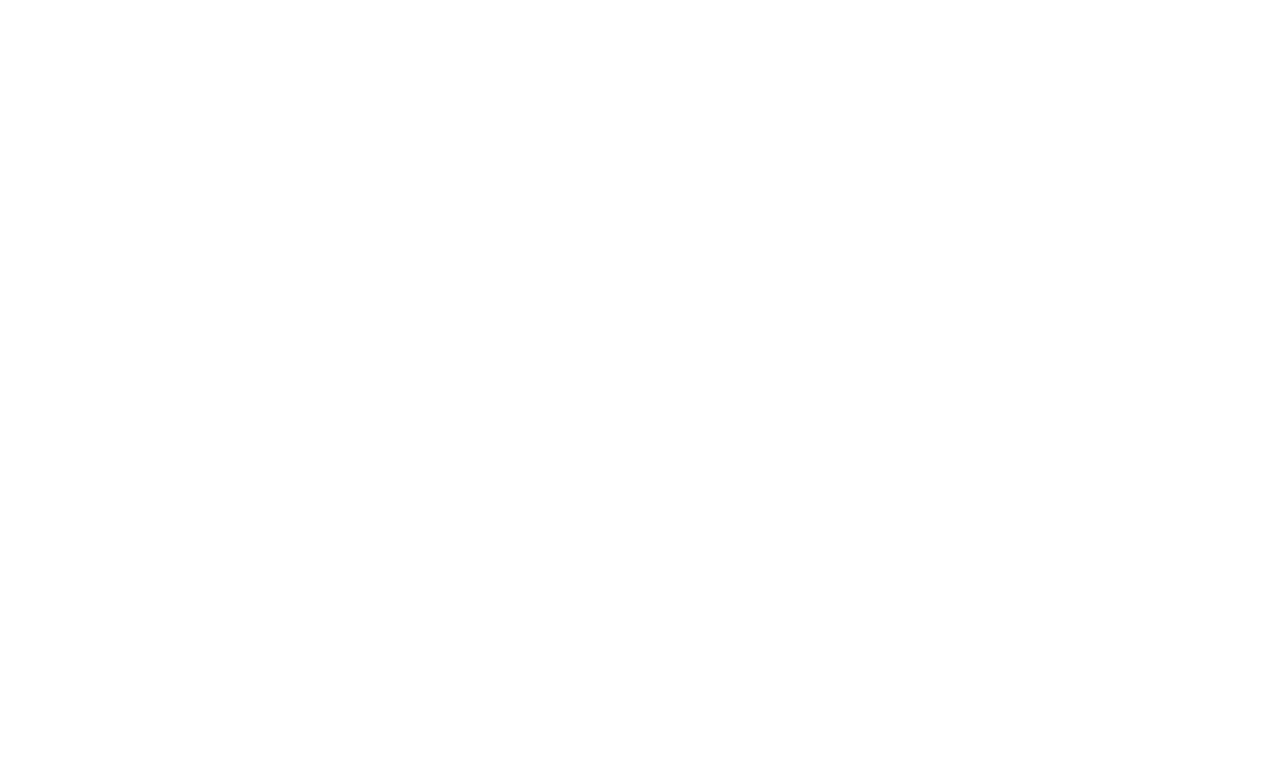
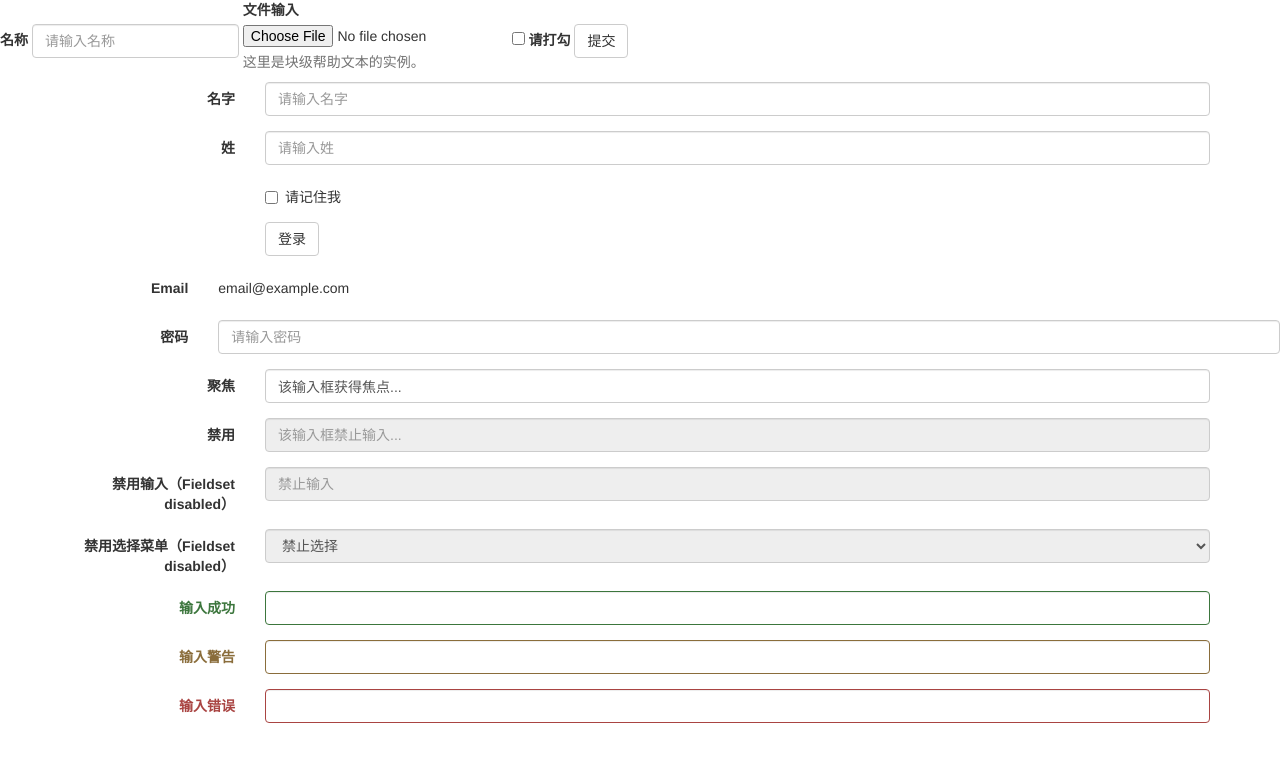
Before and after one commit to jensenkong/bootstarpt, a plain HTML site: page lesson3/index.html in a window 1280 px wide. Drawn offline with Linux system fonts and the light colour scheme.

Commit message:
7.19_cmp
1

```diff
--- a/lesson3/index.html
+++ b/lesson3/index.html
@@ -6,8 +6,160 @@
     <script src="../jquery-1.11.2.min.js"></script>
     <script src="../bootstrap.min.js"></script>
     <link rel="stylesheet" href="../bootstrap.min.css"></head>
+<style type="text/css">
+  #filedress{ display: none }
+</style>
+
+<script type="text/javascript">
+    function test1(s){
+        var fileText = document.getElementById("filedress");
+        fileText.value= s.value;
+        fileText.style.display='block';
+    }
+
+</script>
 </head>
 <body>
+<form role="form" class="form-inline">
+    <div class="form-group">
+        <label for="name">名称</label>
+        <input type="text" class="form-control" id="name"
+               placeholder="请输入名称">
+    </div>
+    <div class="form-group">
+        <label for="inputfile">文件输入</label>
+        <input type="file" id="inputfile" onchange="test1(this)">
+        <p class="help-block">这里是块级帮助文本的实例。</p>
+        <input type="test" id="filedress" />
+    </div>
+        <label>
+            <input type="checkbox"> 请打勾
+        </label>
+    </div>
+    <button type="submit" class="btn btn-default">提交</button>
+</form>
 
+<!--水平表单
+
+水平表单与其他表单不仅标记的数量上不同，而且表单的呈现形式也不同。如需创建一个水平布局的表单，请按下面的几个步骤进行：
+
+向父 <form> 元素添加 class .form-horizontal。
+把标签和控件放在一个带有 class .form-group 的 <div> 中。
+向标签添加 class .control-label。-->
+
+<div class="container">
+<form class="form-horizontal" role="form">
+    <div class="form-group">
+        <label for="firstname" class="col-sm-2 control-label">名字</label>
+        <div class="col-sm-10">
+            <input type="text" class="form-control" id="firstname"
+                   placeholder="请输入名字">
+        </div>
+    </div>
+    <div class="form-group">
+        <label for="lastname" class="col-sm-2 control-label">姓</label>
+        <div class="col-sm-10">
+            <input type="text" class="form-control" id="lastname"
+                   placeholder="请输入姓">
+        </div>
+    </div>
+    <div class="form-group">
+        <div class="col-sm-offset-2 col-sm-10">
+            <div class="checkbox">
+                <label>
+                    <input type="checkbox"> 请记住我
+                </label>
+            </div>
+        </div>
+    </div>
+    <div class="form-group">
+        <div class="col-sm-offset-2 col-sm-10">
+            <button type="submit" class="btn btn-default">登录</button>
+        </div>
+    </div>
+</form>
+</div>
+
+<form class="form-horizontal" role="form">
+    <div class="form-group">
+        <label class="col-sm-2 control-label">Email</label>
+        <div class="col-sm-10">
+            <p class="form-control-static">email@example.com</p>
+        </div>
+    </div>
+    <div class="form-group">
+        <label for="inputPassword" class="col-sm-2 control-label">密码</label>
+        <div class="col-sm-10">
+            <input type="password" class="form-control" id="inputPassword"
+                   placeholder="请输入密码">
+        </div>
+    </div>
+    </form>
+
+<div class="container">
+<form class="form-horizontal" role="form">
+    <div class="form-group">
+        <label class="col-sm-2 control-label">聚焦</label>
+        <div class="col-sm-10">
+            <input class="form-control" id="focusedInput" type="text"
+                   value="该输入框获得焦点...">
+        </div>
+    </div>
+    <div class="form-group">
+        <label for="inputPassword" class="col-sm-2 control-label">
+            禁用
+        </label>
+        <div class="col-sm-10">
+            <input class="form-control" id="disabledInput" type="text"
+                   placeholder="该输入框禁止输入..." disabled>
+        </div>
+    </div>
+    <fieldset disabled>
+        <div class="form-group">
+            <label for="disabledTextInput"  class="col-sm-2 control-label">
+                禁用输入（Fieldset disabled）
+            </label>
+            <div class="col-sm-10">
+                <input type="text" id="disabledTextInput" class="form-control"
+                       placeholder="禁止输入">
+            </div>
+        </div>
+        <div class="form-group">
+            <label for="disabledSelect"  class="col-sm-2 control-label">
+                禁用选择菜单（Fieldset disabled）
+            </label>
+            <div class="col-sm-10">
+                <select id="disabledSelect" class="form-control">
+                    <option>禁止选择</option>
+                </select>
+            </div>
+        </div>
+    </fieldset>
+    <div class="form-group has-success">
+        <label class="col-sm-2 control-label" for="inputSuccess">
+            输入成功
+        </label>
+        <div class="col-sm-10">
+            <input type="text" class="form-control" id="inputSuccess">
+        </div>
+    </div>
+    <div class="form-group has-warning">
+        <label class="col-sm-2 control-label" for="inputWarning">
+            输入警告
+        </label>
+        <div class="col-sm-10">
+            <input type="text" class="form-control" id="inputWarning">
+        </div>
+    </div>
+    <div class="form-group has-error">
+        <label class="col-sm-2 control-label" for="inputError">
+            输入错误
+        </label>
+        <div class="col-sm-10">
+            <input type="text" class="form-control" id="inputError">
+        </div>
+    </div>
+</form>
+  </div>
 </body>
 </html>
```
Also changed, not shown: lesson4/index.html (added, +64 -0 lines).
